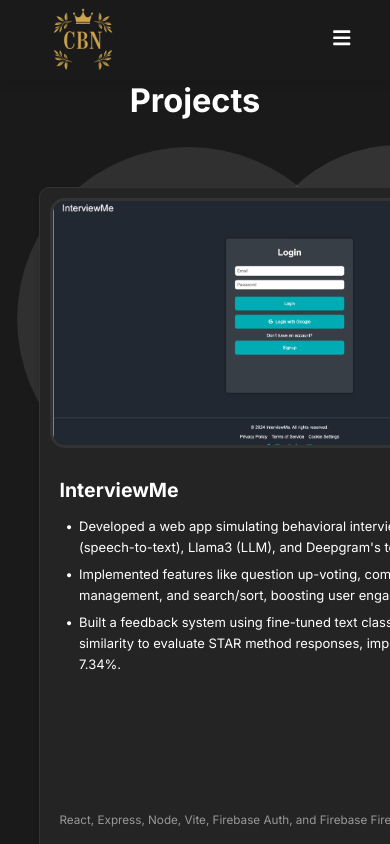
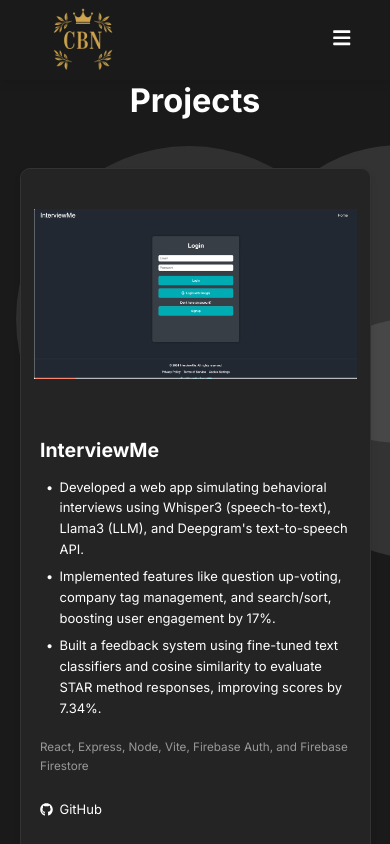
Before and after one commit to NicholasMatias/CBNV3, a React (Vite) app in the folder portfolio/: page /projects in a window 390 px wide. Shown: the top 844 px of the page. Built offline with nearby package versions, Linux system fonts and the light colour scheme.

Commit message:
fixed card size for experience and projects mobile view

```diff
--- a/portfolio/src/components/Experience.jsx
+++ b/portfolio/src/components/Experience.jsx
@@ -18,26 +18,40 @@ const Title = styled(motion.h2)`
 `;
 
 const ExperienceGrid = styled.div`
-  display: flex;
-  flex-wrap: wrap;
-  justify-content: center;
+  display: grid;
+  grid-template-columns: repeat(2, 1fr);
   gap: 2rem;
-  padding: 2rem;
-  max-width: 1400px;
+  padding: 1rem;
+  max-width: 1200px;
   margin: 0 auto;
+  width: 100%;
+
+  @media (max-width: 1024px) {
+    grid-template-columns: 1fr;
+    max-width: 600px;
+  }
+
+  @media (max-width: 768px) {
+    padding: 0.5rem;
+  }
 `;
 
 const ExperienceCard = styled(motion.div)`
   background: ${({ theme }) => theme.card};
-  padding: 2rem;
+  padding: 1.5rem;
   border-radius: 10px;
   box-shadow: 0 4px 6px rgba(0, 0, 0, 0.1);
   border: 1px solid ${({ theme }) => theme.border};
   display: flex;
   flex-direction: column;
   gap: 1rem;
-  width: 500px;
-  height: 650px;
+  width: 100%;
+  min-height: 650px;
+
+  @media (max-width: 768px) {
+    padding: 1.25rem;
+    min-height: auto;
+  }
 `;
 
 const ExperienceIcon = styled.div`
--- a/portfolio/src/components/Intro.jsx
+++ b/portfolio/src/components/Intro.jsx
@@ -8,6 +8,15 @@ const IntroSection = styled(SectionContainer)`
   align-items: center;
   justify-content: center;
   padding: 2rem;
+  padding-top: 140px;
+
+  @media (max-width: 768px) {
+    padding-top: 120px;
+  }
+
+  @media (max-width: 480px) {
+    padding-top: 100px;
+  }
 `;
 
 const IntroContent = styled.div`
--- a/portfolio/src/components/Projects.jsx
+++ b/portfolio/src/components/Projects.jsx
@@ -18,43 +18,63 @@ const Title = styled(motion.h2)`
 `;
 
 const ProjectsGrid = styled.div`
-  display: flex;
-  flex-wrap: wrap;
-  justify-content: center;
+  display: grid;
+  grid-template-columns: repeat(2, 1fr);
   gap: 2rem;
-  padding: 2rem;
-  max-width: 1400px;
+  padding: 1rem;
+  max-width: 1200px;
   margin: 0 auto;
+  width: 100%;
+
+  @media (max-width: 1024px) {
+    grid-template-columns: 1fr;
+    max-width: 600px;
+  }
+
+  @media (max-width: 768px) {
+    padding: 0.5rem;
+  }
 `;
-
+const ProjectImage = styled.img`
+  width: auto;
+  height: 100%;
+  max-width: 100%;
+  object-fit: contain;
+  transition: transform 0.3s ease;
+  border: none;
+  padding: 1rem;
+`;
 const ProjectCard = styled(motion.div)`
   background: ${({ theme }) => theme.card};
   border-radius: 10px;
   overflow: hidden;
   box-shadow: 0 4px 6px rgba(0, 0, 0, 0.1);
   border: 1px solid ${({ theme }) => theme.border};
-  width: 500px;
+  width: 100%;
   display: flex;
   flex-direction: column;
-  height: 720px;
+  min-height: 720px;
+
+  @media (max-width: 768px) {
+    min-height: auto;
+  }
 `;
-
-const ProjectImage = styled.img`
-  width: 100%;
-  height: 250px;
-  object-fit: cover;
-  transition: transform 0.3s ease;
-  border-radius: 15px;
-  border: 3px solid ${({ theme }) => theme.border};
-`;
-
 const ImageContainer = styled.div`
   position: relative;
-  width: auto;
-  height: 250px;
+  width: 100%;
+  height: 300px;
   overflow: hidden;
   cursor: pointer;
-  margin: 10px;
+  margin: 0;
+  border-radius: 10px 10px 0 0;
+  display: flex;
+  align-items: center;
+  justify-content: center;
+  background: ${({ theme }) => theme.card};
+
+  @media (max-width: 768px) {
+    height: 250px;
+  }
 
   &:hover {
     .overlay {
@@ -77,6 +97,8 @@ const ImageContainer = styled.div`
   }
 `;
 
+
+
 const ImageOverlay = styled.div`
   position: absolute;
   top: 0;
@@ -94,7 +116,6 @@ const ImageOverlay = styled.div`
   align-items: center;
   opacity: 0;
   transition: all 0.3s ease;
-  border-radius: 10px;
   padding: 2rem;
   text-align: center;
 `;
```
